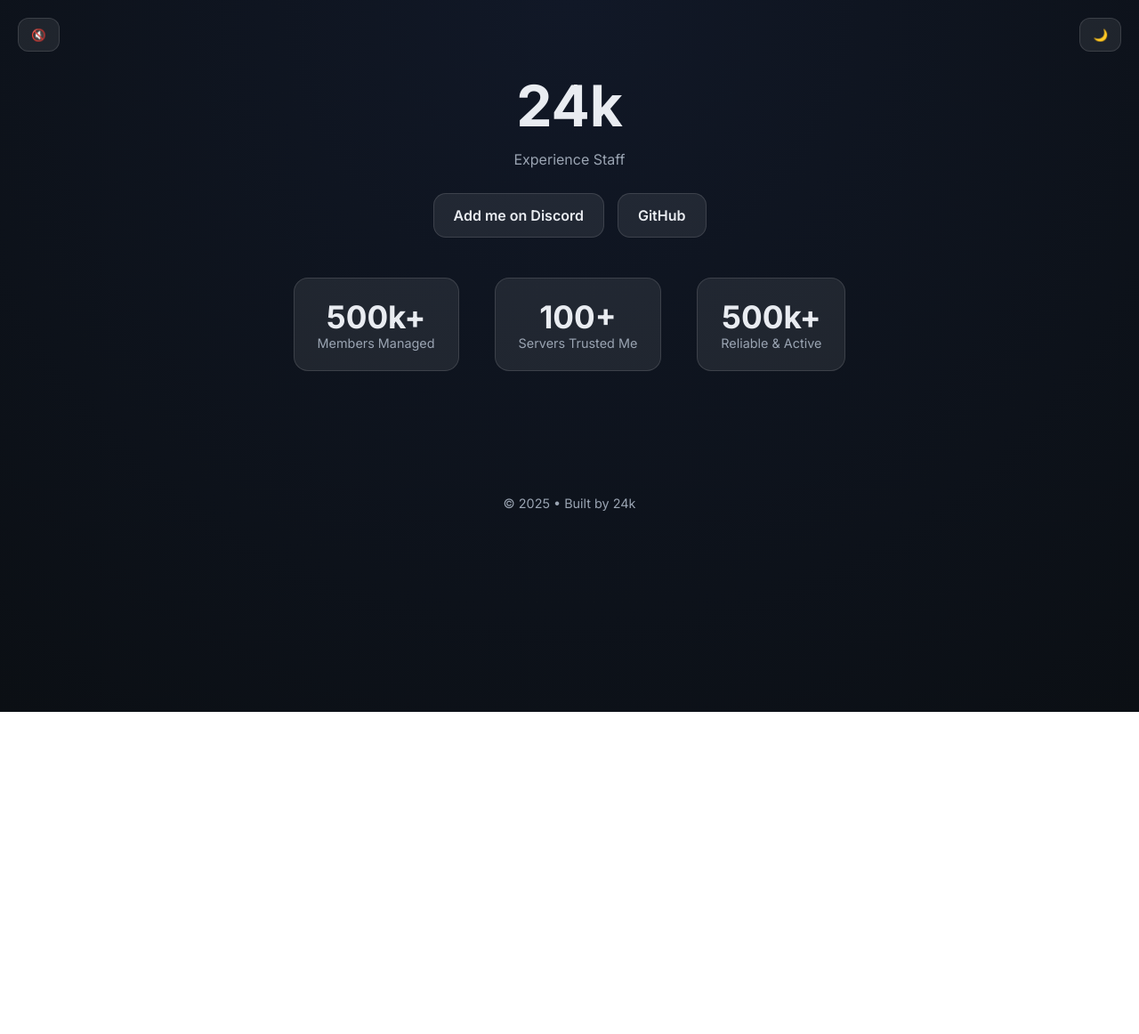
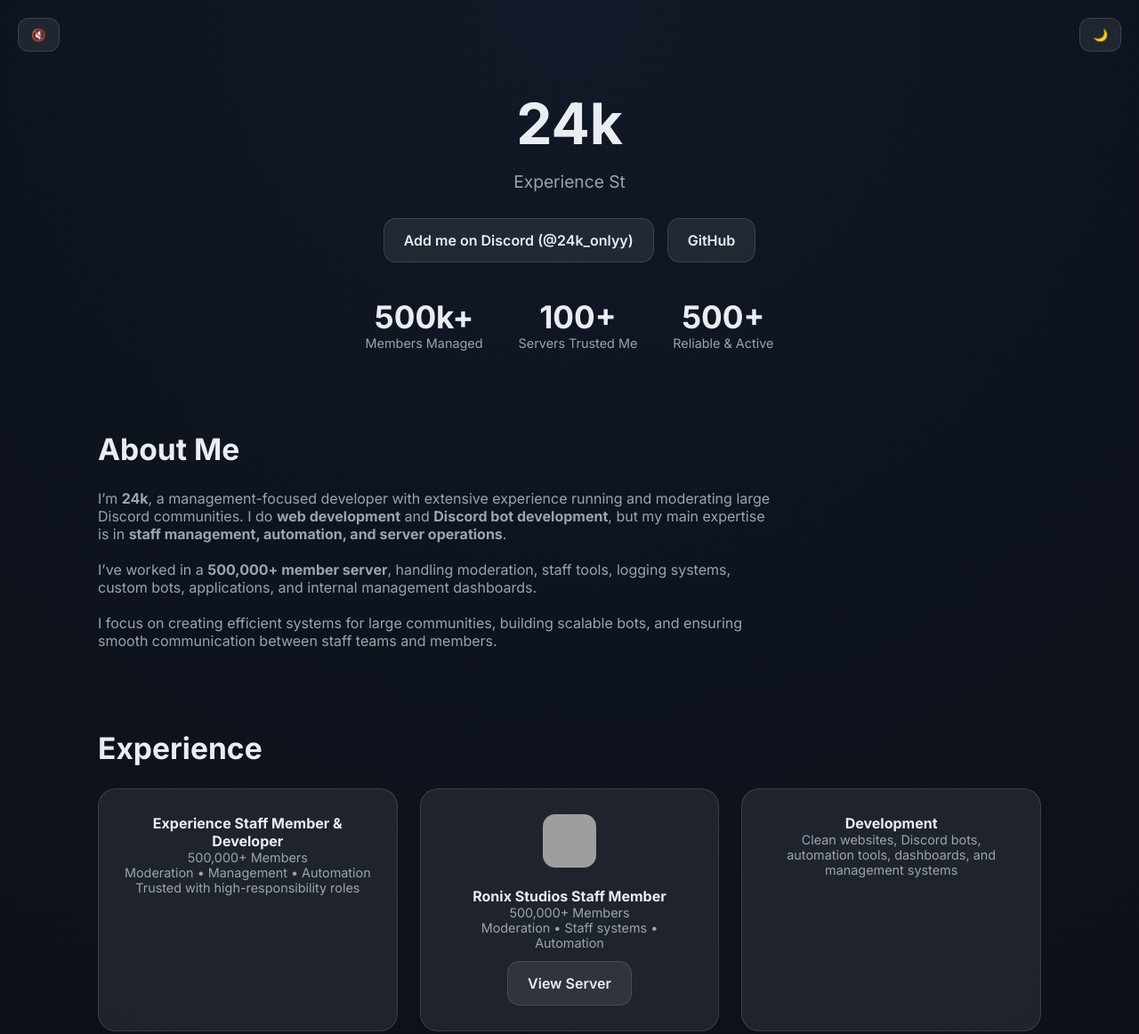
Before and after one commit to 2k937/aboutme, a plain HTML site: page index.html in a window 1280 px wide. Shown: the top 1162 px of the page at 89% size. Before the commit the page ends 800 px from the top, so only its background shows below. Drawn offline with Linux system fonts and the light colour scheme; grey boxes are pictures that could not be loaded.

Commit message:
Refactor HTML and CSS for improved readability

```diff
--- a/index.html
+++ b/index.html
@@ -5,160 +5,191 @@
 <meta name="viewport" content="width=device-width, initial-scale=1.0" />
 <title>24k | Experience Staff Member & Developer</title>
 
+<!-- Font -->
 <link href="https://fonts.googleapis.com/css2?family=Inter:wght@300;400;600;700&display=swap" rel="stylesheet">
 
+<meta name="description" content="24k – Staff Manager, Web Developer & Discord Bot Developer">
+<meta property="og:title" content="24k | Experience Staff Member & Developer">
+<meta property="og:description" content="Management-focused developer with experience in 500k+ member servers">
 <meta name="theme-color" content="#5865F2">
 
 <style>
-:root{
-  --bg:#0b0f14;
-  --bg-alt:#111827;
-  --card:rgba(255,255,255,.08);
-  --border:rgba(255,255,255,.12);
-  --text:#e9ecf1;
-  --muted:#9aa4b2;
-  --glow:rgba(88,101,242,.35);
+:root {
+  --bg: #0b0f14;
+  --bg-alt: #111827;
+  --card: rgba(255,255,255,0.08);
+  --border: rgba(255,255,255,0.12);
+  --text: #e9ecf1;
+  --muted: #9aa4b2;
+  --glow: rgba(88,101,242,.35);
 }
 
-[data-theme="light"]{
-  --bg:#f5f7fb;
-  --bg-alt:#fff;
-  --card:rgba(0,0,0,.05);
-  --border:rgba(0,0,0,.12);
-  --text:#0b0f14;
-  --muted:#555;
-  --glow:rgba(88,101,242,.25);
+[data-theme="light"] {
+  --bg: #f5f7fb;
+  --bg-alt: #ffffff;
+  --card: rgba(0,0,0,0.05);
+  --border: rgba(0,0,0,0.12);
+  --text: #0b0f14;
+  --muted: #555;
+  --glow: rgba(88,101,242,.25);
 }
 
-*{margin:0;padding:0;box-sizing:border-box;font-family:Inter,sans-serif;}
-
-body{
-  background:radial-gradient(circle at top,var(--bg-alt),var(--bg));
-  color:var(--text);
-  min-height:100vh;
-  transition:.3s;
+* {
+  margin: 0;
+  padding: 0;
+  box-sizing: border-box;
+  font-family: "Inter", sans-serif;
 }
 
-.container{max-width:1100px;margin:auto;padding:80px 20px;}
-
-.theme-toggle,.music-toggle{
-  position:fixed;
-  top:20px;
-  background:var(--card);
-  border:1px solid var(--border);
-  border-radius:12px;
-  padding:10px 14px;
-  cursor:pointer;
+body {
+  background: radial-gradient(circle at top, var(--bg-alt), var(--bg));
+  color: var(--text);
+  min-height: 100vh;
+  transition: .4s ease;
 }
 
-.theme-toggle{right:20px;}
-.music-toggle{left:20px;}
-
-.hero{text-align:center;}
-.hero h1{font-size:clamp(2.6rem,5vw,4rem);}
-
-.typing{
-  margin-top:12px;
-  color:var(--muted);
-  min-height:28px;
+.container {
+  max-width: 1100px;
+  margin: auto;
+  padding: 80px 20px;
 }
 
-.buttons{
-  margin-top:20px;
-  display:flex;
-  justify-content:center;
-  gap:15px;
-  flex-wrap:wrap;
+.theme-toggle,
+.music-toggle {
+  position: fixed;
+  top: 20px;
+  padding: 10px 14px;
+  border-radius: 12px;
+  border: 1px solid var(--border);
+  background: var(--card);
+  cursor: pointer;
 }
 
-.btn{
-  padding:14px 22px;
-  border-radius:14px;
-  border:1px solid var(--border);
-  background:var(--card);
-  color:var(--text);
-  text-decoration:none;
-  font-weight:600;
-  transition:.25s;
+.theme-toggle { right: 20px; }
+.music-toggle { left: 20px; }
+
+.hero { text-align: center; }
+
+.hero h1 {
+  font-size: clamp(2.6rem, 5vw, 4rem);
+  font-weight: 700;
+  margin-bottom: 15px;
 }
 
-.btn:hover{
-  transform:translateY(-4px);
-  box-shadow:0 10px 30px var(--glow);
+.typing {
+  margin-top: 14px;
+  font-size: 1.2rem;
+  color: var(--muted);
+  min-height: 28px;
+  font-weight: 500;
 }
 
-.counter{
-  margin-top:45px;
-  display:flex;
-  justify-content:center;
-  gap:40px;
-  flex-wrap:wrap;
+.buttons {
+  margin-top: 25px;
+  display: flex;
+  justify-content: center;
+  gap: 15px;
+  flex-wrap: wrap;
 }
 
-.counter div{
-  background:var(--card);
-  border:1px solid var(--border);
-  padding:22px 26px;
-  border-radius:16px;
-  min-width:160px;
+.btn {
+  padding: 14px 22px;
+  border-radius: 14px;
+  border: 1px solid var(--border);
+  background: var(--card);
+  color: var(--text);
+  text-decoration: none;
+  font-weight: 600;
+  transition: .3s ease;
 }
 
-.counter h3{
-  font-size:2.2rem;
-  font-weight:700;
+.btn:hover {
+  transform: translateY(-4px);
+  box-shadow: 0 10px 30px var(--glow);
 }
 
-.counter p{
-  color:var(--muted);
-  font-size:.9rem;
+.counter {
+  margin-top: 40px;
+  display: flex;
+  justify-content: center;
+  gap: 40px;
+  flex-wrap: wrap;
 }
 
-.section{margin-top:90px;}
-.section h2{margin-bottom:25px;}
-
-.tech{
-  display:grid;
-  grid-template-columns:repeat(auto-fit,minmax(220px,1fr));
-  gap:25px;
+.counter div {
+  text-align: center;
 }
 
-.card{
-  background:var(--card);
-  border:1px solid var(--border);
-  border-radius:20px;
-  padding:28px;
-  text-align:center;
-  transition:.3s;
+.counter h3 {
+  font-size: 2.2rem;
+  font-weight: 700;
 }
 
-.card:hover{
-  transform:translateY(-8px);
-  box-shadow:0 25px 60px var(--glow);
+.counter p {
+  color: var(--muted);
+  font-size: .9rem;
 }
 
-.card img{
-  width:60px;
-  height:60px;
-  margin-bottom:18px;
-  border-radius:14px;
+.section {
+  margin-top: 90px;
 }
 
-.footer{
-  margin-top:140px;
-  text-align:center;
-  color:var(--muted);
-  font-size:.9rem;
+.section h2 {
+  font-size: 2.1rem;
+  margin-bottom: 25px;
 }
 
-.fade-in{opacity:0;transform:translateY(20px);transition:.8s;}
-.fade-in.show{opacity:1;transform:none;}
+.tech {
+  display: grid;
+  grid-template-columns: repeat(auto-fit, minmax(220px, 1fr));
+  gap: 25px;
+}
 
-#ytPlayer{
-  position:absolute;
-  width:0;
-  height:0;
-  border:0;
-  visibility:hidden;
+.card {
+  background: var(--card);
+  border: 1px solid var(--border);
+  border-radius: 20px;
+  padding: 28px;
+  text-align: center;
+  transition: .35s ease;
+}
+
+.card:hover {
+  transform: translateY(-8px);
+  box-shadow: 0 0 0 1px var(--glow), 0 25px 60px var(--glow);
+}
+
+.card img {
+  width: 60px;
+  height: 60px;
+  margin-bottom: 18px;
+  border-radius: 14px;
+}
+
+.footer {
+  margin-top: 140px;
+  text-align: center;
+  color: var(--muted);
+  font-size: .9rem;
+}
+
+/* Fade-in animation */
+.fade-in {
+  opacity: 0;
+  transform: translateY(20px);
+  transition: all 0.8s ease;
+}
+.fade-in.show {
+  opacity: 1;
+  transform: translateY(0);
+}
+
+/* Hidden YouTube player */
+#ytPlayer {
+  width: 0;
+  height: 0;
+  border: 0;
+  visibility: hidden;
 }
 </style>
 </head>
@@ -167,33 +198,90 @@ body{
 
 <button class="music-toggle" id="musicToggle">🔇</button>
 <button class="theme-toggle" id="themeToggle">🌙</button>
-
 <iframe id="ytPlayer" allow="autoplay"></iframe>
 
 <div class="container">
 
+<!-- HERO -->
 <div class="hero fade-in">
   <h1>24k</h1>
   <div class="typing" id="typing"></div>
 
   <div class="buttons">
-    <a class="btn" href="https://discord.gg/bhrmUhjG" target="_blank">Add me on Discord</a>
-    <a class="btn" href="https://github.com/2k937" target="_blank">GitHub</a>
+    <a class="btn" href="https://discord.gg/bhrmUhjG" target="_blank">
+      Add me on Discord (@24k_onlyy)
+    </a>
+    <a class="btn" href="https://github.com/2k937" target="_blank">
+      GitHub
+    </a>
   </div>
 
+  <!-- TRUST COUNTER -->
   <div class="counter">
     <div>
-      <h3 class="stat" data-target="500">0</h3>
+      <h3 class="count" data-target="500000">0</h3>
       <p>Members Managed</p>
     </div>
     <div>
-      <h3 class="stat" data-target="100">0</h3>
+      <h3 class="count" data-target="100">0</h3>
       <p>Servers Trusted Me</p>
     </div>
     <div>
-      <h3 class="stat" data-target="500">0</h3>
+      <h3 class="count" data-target="500">0</h3>
       <p>Reliable & Active</p>
     </div>
+  </div>
+</div>
+
+<!-- ABOUT -->
+<div class="section fade-in">
+  <h2>About Me</h2>
+  <p style="color:var(--muted);max-width:760px;">
+    I’m <strong>24k</strong>, a management-focused developer with extensive experience
+    running and moderating large Discord communities. I do <strong>web development</strong> and
+    <strong>Discord bot development</strong>, but my main expertise is in
+    <strong>staff management, automation, and server operations</strong>.<br><br>
+    I’ve worked in a <strong>500,000+ member server</strong>, handling moderation,
+    staff tools, logging systems, custom bots, applications, and internal management dashboards.<br><br>
+    I focus on creating efficient systems for large communities, building scalable bots,
+    and ensuring smooth communication between staff teams and members.
+  </p>
+</div>
+
+<!-- EXPERIENCE -->
+<div class="section fade-in">
+  <h2>Experience</h2>
+  <div class="tech">
+
+    <div class="card fade-in">
+      <h4>Experience Staff Member & Developer</h4>
+      <p style="color:var(--muted);font-size:.9rem;">
+        500,000+ Members<br>
+        Moderation • Management • Automation<br>
+        Trusted with high-responsibility roles
+      </p>
+    </div>
+
+    <div class="card fade-in">
+      <img src="https://images-ext-1.discordapp.net/external/Y0lcka2MUV-7HWzXZ-TgZI_en_U9ZCRUvB4Bq-22sdU/%3Fsize%3D512/https/cdn.discordapp.com/icons/1352066418744754318/3fa326f1b418eab7142fe949982d7c94.png">
+      <h4>Ronix Studios Staff Member</h4>
+      <p style="color:var(--muted);font-size:.9rem;">
+        500,000+ Members<br>
+        Moderation • Staff systems • Automation
+      </p>
+      <a class="btn" style="margin-top:12px;display:inline-block" href="https://discord.gg/ronixstudios" target="_blank">
+        View Server
+      </a>
+    </div>
+
+    <div class="card fade-in">
+      <h4>Development</h4>
+      <p style="color:var(--muted);font-size:.9rem;">
+        Clean websites, Discord bots,
+        automation tools, dashboards, and management systems
+      </p>
+    </div>
+
   </div>
 </div>
 
@@ -202,59 +290,67 @@ body{
 </div>
 
 <script>
-// typing (fixed)
-const texts=[
+// Typing effect (fixed: no peek)
+const typingTexts = [
   "Experience Staff Member & Developer",
   "Discord Bot Developer",
   "Web Developer",
   "Trusted by Large Servers"
 ];
-let ti=0,ci=0,del=false;
-const t=document.getElementById("typing");
+let ti=0,tj=0,del=false;
+const typingEl=document.getElementById("typing");
 
-(function loop(){
-  const cur=texts[ti];
-  t.textContent=cur.slice(0,ci);
-  if(!del&&ci<cur.length)ci++;
-  else if(del&&ci>0)ci--;
-  else if(ci===cur.length){setTimeout(()=>del=true,900);}
-  else{del=false;ti=(ti+1)%texts.length;}
-  setTimeout(loop,del?60:100);
-})();
+function typingLoop(){
+  typingEl.textContent = typingTexts[ti].slice(0,tj);
+  if(!del && tj < typingTexts[ti].length) tj++;
+  else if(!del && tj === typingTexts[ti].length) del=true;
+  else if(del && tj>0) tj--;
+  else { del=false; ti=(ti+1)%typingTexts.length; }
+  setTimeout(typingLoop, del?60:120);
+}
+typingLoop();
 
-// theme toggle (FIXED)
+// Theme toggle
 const root=document.documentElement;
-const themeBtn=document.getElementById("themeToggle");
+const toggle=document.getElementById("themeToggle");
 const saved=localStorage.getItem("theme");
-if(saved)root.setAttribute("data-theme",saved);
+if(saved) root.setAttribute("data-theme",saved);
 
-themeBtn.onclick=()=>{
+toggle.onclick=()=>{
   const isLight=root.getAttribute("data-theme")==="light";
   root.setAttribute("data-theme",isLight?"":"light");
   localStorage.setItem("theme",isLight?"":"light");
-  themeBtn.textContent=isLight?"🌙":"☀️";
+  toggle.textContent=isLight?"🌙":"☀️";
 };
 
-// counters (FIXED + clean)
-document.querySelectorAll(".stat").forEach(el=>{
-  let done=false;
-  window.addEventListener("scroll",()=>{
-    if(done) return;
-    if(el.getBoundingClientRect().top<innerHeight){
-      done=true;
-      let n=0,t=+el.dataset.target;
-      const i=setInterval(()=>{
-        n+=Math.ceil(t/40);
-        if(n>=t){
-          el.textContent=t+(t>=500?"k+":"+");
-          clearInterval(i);
-        }else el.textContent=n;
-      },25);
+// Counter fixed
+const counters=document.querySelectorAll(".count");
+function animateCounter(counter,target){
+  let count=0;
+  const step=Math.ceil(target/100);
+  const interval=setInterval(()=>{
+    count+=step;
+    if(count>=target){
+      counter.textContent=target>=1000?`${(target/1000).toLocaleString()}k+`:
+                          target>=100?`${target}+`:target;
+      clearInterval(interval);
+    }else counter.textContent=count;
+  },20);
+}
+
+function handleCounters(){
+  counters.forEach(counter=>{
+    const rect=counter.getBoundingClientRect();
+    if(rect.top<window.innerHeight && !counter.classList.contains("counted")){
+      counter.classList.add("counted");
+      animateCounter(counter,+counter.getAttribute("data-target"));
     }
   });
-});
+}
+window.addEventListener("scroll",handleCounters);
+window.addEventListener("load",handleCounters);
 
-// music (FIXED)
+// Music toggle
 const yt=document.getElementById("ytPlayer");
 const musicBtn=document.getElementById("musicToggle");
 const videoId="cX_cEXDIrvk";
@@ -262,15 +358,17 @@ let playing=false;
 
 musicBtn.onclick=()=>{
   playing=!playing;
-  yt.src=playing
-    ?`https://www.youtube.com/embed/${videoId}?autoplay=1&loop=1&playlist=${videoId}&mute=0`
-    :"";
+  yt.src=playing?`https://www.youtube.com/embed/${videoId}?autoplay=1&loop=1&playlist=${videoId}`:"";
   musicBtn.textContent=playing?"🔊":"🔇";
 };
 
-// fade
-document.querySelectorAll(".fade-in").forEach(e=>{
-  new IntersectionObserver(x=>x[0].isIntersecting&&e.classList.add("show")).observe(e);
+// Fade-in
+document.querySelectorAll(".fade-in").forEach(el=>{
+  new IntersectionObserver(entries=>{
+    entries.forEach(entry=>{
+      if(entry.isIntersecting) el.classList.add("show");
+    });
+  }).observe(el);
 });
 </script>
 
```
